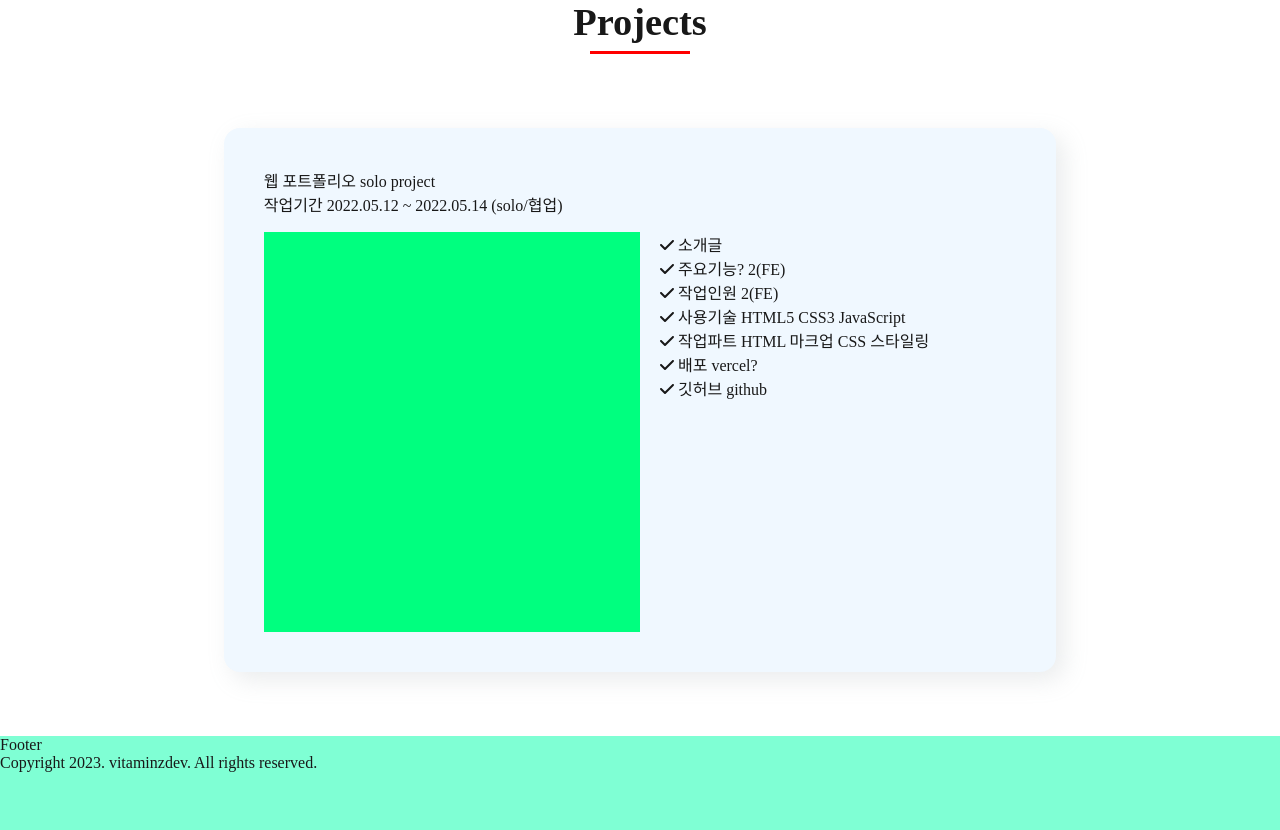
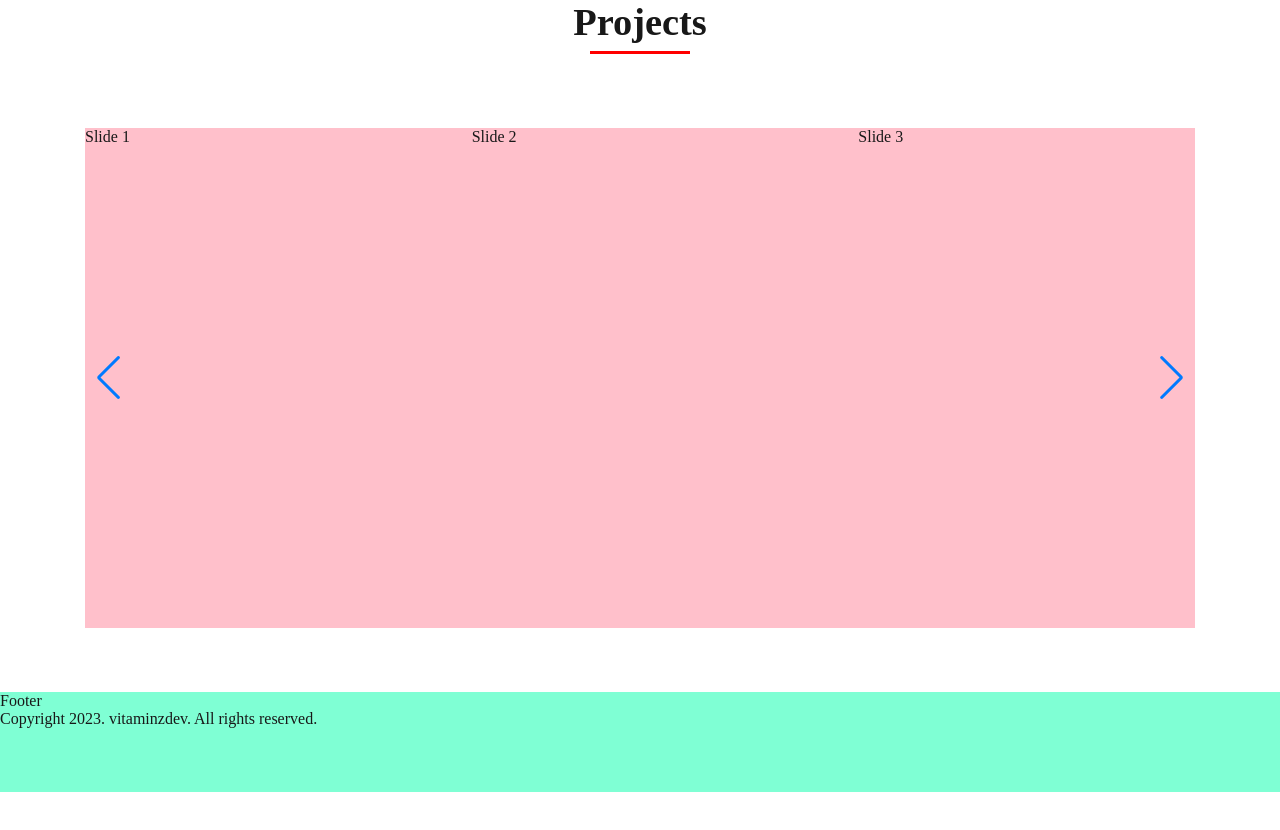
Before and after one commit to vitaZ-dev/portfolio, a Next.js app: page / in a window 1280 px wide. Shown: the part 2260-3090 px from the top of the page. After the commit the page ends 3052 px from the top, so only its background shows below. Built offline with nearby package versions, Linux system fonts and the light colour scheme.

Commit message:
feat: swiper 추가

```diff
--- a/components/projects/Projects.tsx
+++ b/components/projects/Projects.tsx
@@ -1,5 +1,6 @@
 import React from 'react';
 import ProjectItem from './ProjectItem';
+import SwiperTest from './Swipertest';
 
 const Projects = () => {
   return (
@@ -12,7 +13,8 @@ const Projects = () => {
           <li>포트폴리오 제작</li>
           <li>퍼블리싱 - swiper</li>
         </ul>
-        <ProjectItem />
+        {/* <ProjectItem /> */}
+        <SwiperTest />
       </div>
     </section>
   );
--- /dev/null
+++ b/components/projects/Swipertest.tsx
@@ -0,0 +1,33 @@
+import { Swiper, SwiperSlide } from 'swiper/react';
+import 'swiper/css';
+import 'swiper/css/navigation';
+// import required modules
+import { Navigation } from 'swiper/modules';
+
+
+const SwiperTest = () => {
+  return (
+    <>
+    <Swiper
+    className="item-swiper"
+    navigation={true}
+    loop={true}
+    slidesPerView={3}
+    slidesPerGroup={3}
+    spaceBetween={50}
+    modules={[Navigation]}>
+        <SwiperSlide>Slide 1</SwiperSlide>
+        <SwiperSlide>Slide 2</SwiperSlide>
+        <SwiperSlide>Slide 3</SwiperSlide>
+        <SwiperSlide>Slide 4</SwiperSlide>
+        <SwiperSlide>Slide 5</SwiperSlide>
+        <SwiperSlide>Slide 6</SwiperSlide>
+        <SwiperSlide>Slide 7</SwiperSlide>
+        <SwiperSlide>Slide 8</SwiperSlide>
+        <SwiperSlide>Slide 9</SwiperSlide>
+      </Swiper>
+    </>
+  );
+};
+
+export default SwiperTest;
--- a/package.json
+++ b/package.json
@@ -24,6 +24,7 @@
     "react": "18.2.0",
     "react-dom": "18.2.0",
     "sass": "^1.68.0",
+    "swiper": "^10.3.1",
     "typescript": "5.2.2"
   },
   "devDependencies": {
```
Also changed, not shown: tsconfig.json (+7 -3 lines), 1 other file (tests, documents, lock files or other folders).
